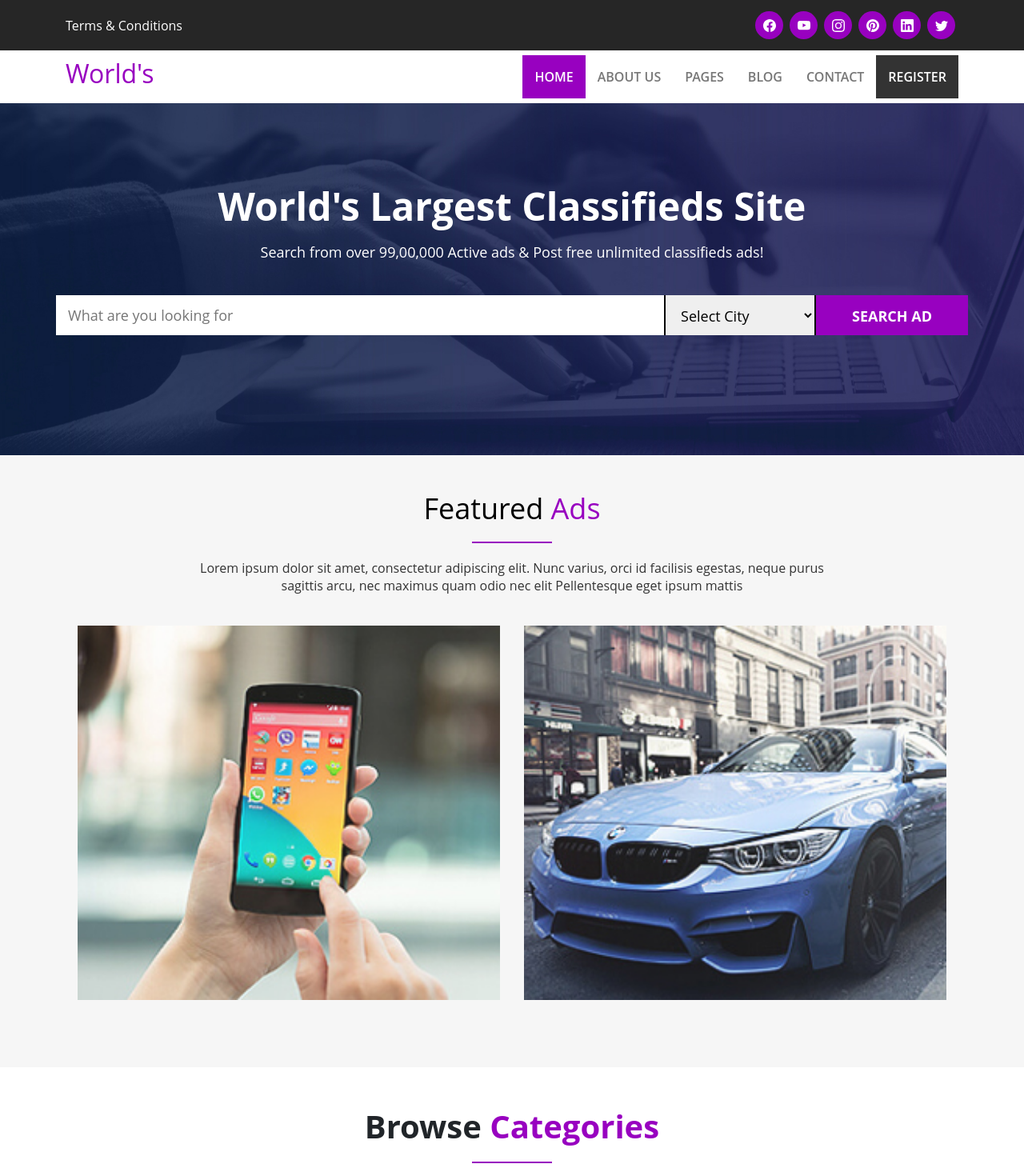
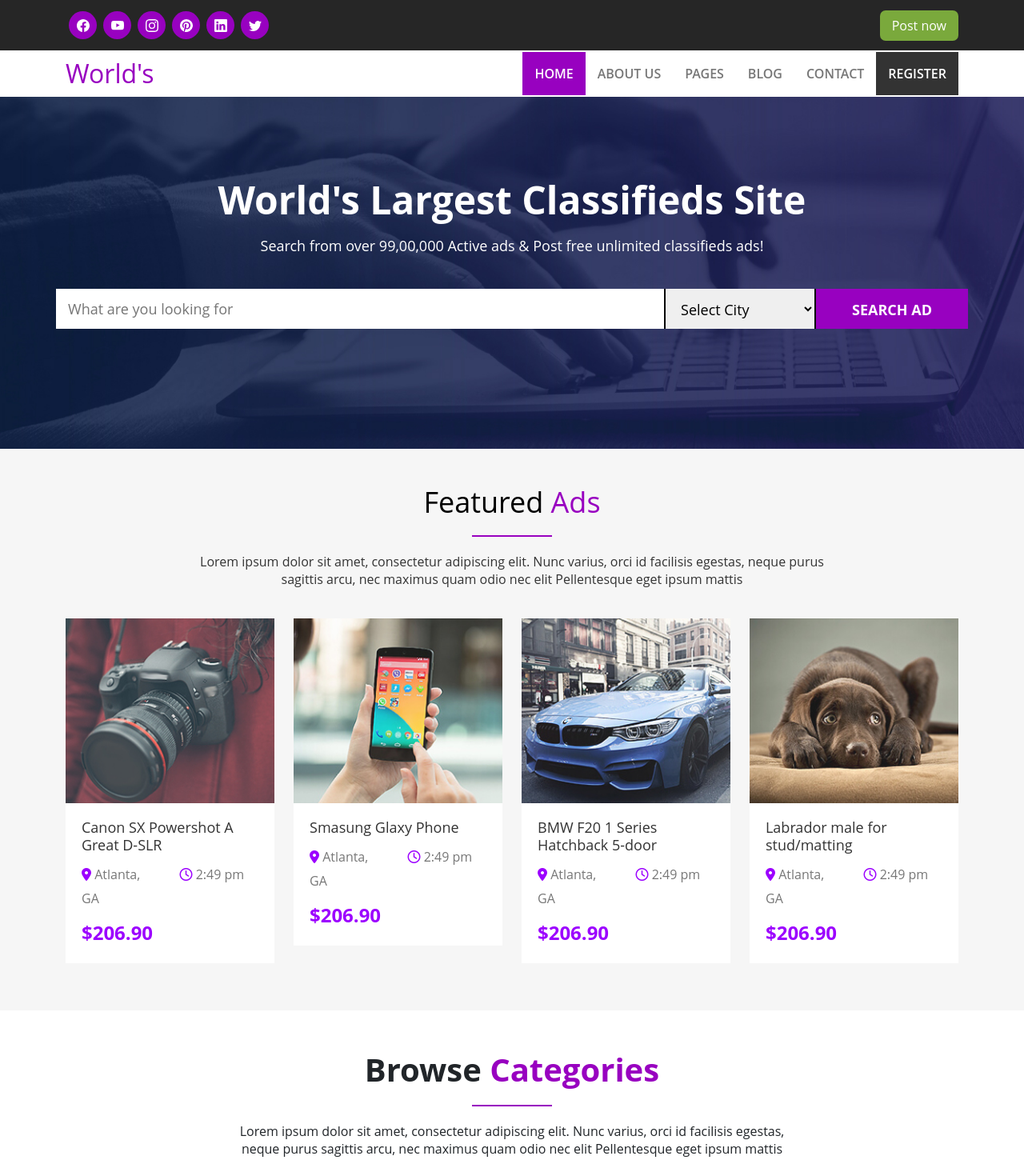
Before and after one commit to monirul360/Classifieds, a React (Create React App) app: page / in a window 1280 px wide. Shown: the top 1470 px of the page at 80% size. Built offline with nearby package versions, Linux system fonts and the light colour scheme.

Commit message:
home page update

```diff
--- a/src/App.css
+++ b/src/App.css
@@ -62,6 +62,19 @@ a {
   color: white;
 }
 
+.top-bar .post a {
+  display: block;
+  background-color: #7AA93C;
+  padding: 7px 15px;
+  color: white;
+  border-radius: 7px;
+}
+
+.top-bar .post a:hover {
+  background-color: #9c00ff;
+  color: white;
+}
+
 .top-bar ul li {
   list-style: none;
 }
@@ -74,6 +87,10 @@ nav .flex {
 }
 
 nav .logo h2 {
+  margin-bottom: 0px;
+}
+
+nav .logo h2 a {
   color: #9801c0;
 }
 
@@ -161,17 +178,17 @@ select {
 }
 
 .Featured {
-  text-align: center;
   padding: 45px 0px;
   position: relative;
   background-color: #F6F6F6;
 }
 
-.Featured h1 {
+.Featured .title {
   font-size: 36px;
   font-weight: 500;
   color: #000;
   position: relative;
+  text-align: center;
 }
 
 .Featured .tips-border {
@@ -186,23 +203,12 @@ select {
   color: #9801c0;
 }
 
-.Featured p {
+.Featured .content {
   line-height: 22px;
   color: #333;
+  text-align: center;
 }
 
-.Featured-post {
-  display: flex;
-}
-
-.Featured-post .items {
-  width: 50%;
-  margin: 15px;
-}
-
-.Featured-post .items img {
-  width: 100%;
-}
 
 .catewrap {
   background-color: #FFFFFF;
@@ -632,9 +638,32 @@ select {
   color: #000;
 }
 
+
+@media (max-width:991px) {
+
+  .container,
+  .container-md {
+    max-width: 96%;
+    margin: auto;
+  }
+}
+
 @media (max-width:1000px) {
   nav .menu {
     display: none;
+  }
+
+  nav .dropdown-menu {
+    width: 240px;
+    background-color: #9801c0;
+  }
+
+  nav .dropdown-menu .dropdown-item {
+    color: white;
+  }
+
+  nav .dropdown-menu .dropdown-item:hover {
+    color: black;
   }
 
   nav .dropdown button {
--- a/src/Component/Share/Nav/Nav.js
+++ b/src/Component/Share/Nav/Nav.js
@@ -6,9 +6,6 @@ const Nav = () => {
             <div className="top-bar">
                 <div className="container">
                     <div className="d-flex">
-                        <div className="menu">
-                            <a href="">Terms & Conditions</a>
-                        </div>
                         <div className="top-social">
                             <ul>
                                 <li><a href=""><svg xmlns="http://www.w3.org/2000/svg" width="16" height="16" fill="currentColor" class="bi bi-facebook" viewBox="0 0 16 16">
@@ -31,6 +28,9 @@ const Nav = () => {
                                 </svg></a></li>
                             </ul>
                         </div>
+                        <div className="post">
+                            <a href="">Post now</a>
+                        </div>
                     </div>
                 </div>
             </div>
@@ -38,7 +38,7 @@ const Nav = () => {
                 <div className="container">
                     <div className="flex">
                         <div className="logo">
-                            <h2>World's</h2>
+                            <h2><a href="">World's</a></h2>
                         </div>
                         <div className="menu">
                             <ul>
@@ -57,9 +57,12 @@ const Nav = () => {
                                 <div></div>
                             </button>
                             <ul class="dropdown-menu" aria-labelledby="dropdownMenuButton1">
-                                <li><a class="dropdown-item" href="#">Action</a></li>
-                                <li><a class="dropdown-item" href="#">Another action</a></li>
-                                <li><a class="dropdown-item" href="#">Something else here</a></li>
+                                <li><a class="dropdown-item" href="#">HOME</a></li>
+                                <li><a class="dropdown-item" href="#">ABOUT US</a></li>
+                                <li><a class="dropdown-item" href="#">PAGES</a></li>
+                                <li><a class="dropdown-item" href="#">BLOG</a></li>
+                                <li><a class="dropdown-item" href="#">CONTACT</a></li>
+                                <li><a class="dropdown-item" href="#">REGISTER</a></li>
                             </ul>
                         </div>
                     </div>
--- a/src/Page/Home/Home.js
+++ b/src/Page/Home/Home.js
@@ -35,20 +35,74 @@ const Home = () => {
                     </div>
                 </div>
             </div>
-            <div className="Featured">
+            <div className='Featured'>
                 <div className="container">
-                    <h1>Featured <span>Ads</span></h1>
+                    <h1 className='title'>Featured <span> Ads</span></h1>
                     <div className="tips-border"></div>
-                    <p>Lorem ipsum dolor sit amet, consectetur adipiscing elit. Nunc varius, orci id facilisis egestas, neque purus</p>
-                    <p>sagittis arcu, nec maximus quam odio nec elit Pellentesque eget ipsum mattis</p>
-                    <div className="Featured-post py-4">
-                        <div className="items">
-                            <img src={img1} alt="" />
-                        </div>
-                        <div className="items">
-                            <img src={img2} alt="" />
-                        </div>
-                    </div>
+                    <p className='content'>Lorem ipsum dolor sit amet, consectetur adipiscing elit. Nunc varius, orci id facilisis egestas, neque purus</p>
+                    <p className='content'>sagittis arcu, nec maximus quam odio nec elit Pellentesque eget ipsum mattis</p>
+                    <ul class="row gridlist pt-4">
+                        <li class="col-lg-6 col-xl-3  col-sm-6">
+                            <div class="adimg">
+                                <a href="">
+                                    <img src={latestads1} alt="" />
+                                </a>
+                            </div>
+                            <div class="info">
+                                <h3><a href="#">Canon SX Powershot A Great D-SLR</a></h3>
+                                <div class="row location">
+                                    <div class="col-md-6"><i class="fa fa-map-marker" aria-hidden="true"></i> Atlanta, GA</div>
+                                    <div class="col-md-6"><i class="fa fa-clock-o" aria-hidden="true"></i> 2:49 pm</div>
+                                </div>
+                                <div class="price">$206.90</div>
+                            </div>
+                        </li>
+                        <li class="col-lg-6 col-xl-3 col-sm-6">
+                            <div class="adimg">
+                                <a href="">
+                                    <img src={latestads2} alt="" />
+                                </a>
+                            </div>
+                            <div class="info">
+                                <h3><a href="#">Smasung Glaxy Phone</a></h3>
+                                <div class="row location">
+                                    <div class="col-md-6"><i class="fa fa-map-marker" aria-hidden="true"></i> Atlanta, GA</div>
+                                    <div class="col-md-6"><i class="fa fa-clock-o" aria-hidden="true"></i> 2:49 pm</div>
+                                </div>
+                                <div class="price">$206.90</div>
+                            </div>
+                        </li>
+                        <li class="col-lg-6 d-xl-block d-none  col-xl-3 col-sm-6">
+                            <div class="adimg">
+                                <a href="">
+                                    <img src={latestads3} alt="" />
+                                </a>
+                            </div>
+                            <div class="info">
+                                <h3><a href="#">BMW F20 1 Series Hatchback 5-door</a></h3>
+                                <div class="row location">
+                                    <div class="col-md-6"><i class="fa fa-map-marker" aria-hidden="true"></i> Atlanta, GA</div>
+                                    <div class="col-md-6"><i class="fa fa-clock-o" aria-hidden="true"></i> 2:49 pm</div>
+                                </div>
+                                <div class="price">$206.90</div>
+                            </div>
+                        </li>
+                        <li class="col-lg-6 d-xl-block d-none  col-xl-3 col-sm-6">
+                            <div class="adimg">
+                                <a href="">
+                                    <img src={latestads4} alt="" />
+                                </a>
+                            </div>
+                            <div class="info">
+                                <h3><a href="#">Labrador male for stud/matting</a></h3>
+                                <div class="row location">
+                                    <div class="col-md-6"><i class="fa fa-map-marker" aria-hidden="true"></i> Atlanta, GA</div>
+                                    <div class="col-md-6"><i class="fa fa-clock-o" aria-hidden="true"></i> 2:49 pm</div>
+                                </div>
+                                <div class="price">$206.90</div>
+                            </div>
+                        </li>
+                    </ul>
                 </div>
             </div>
             <Catagory></Catagory>
```
